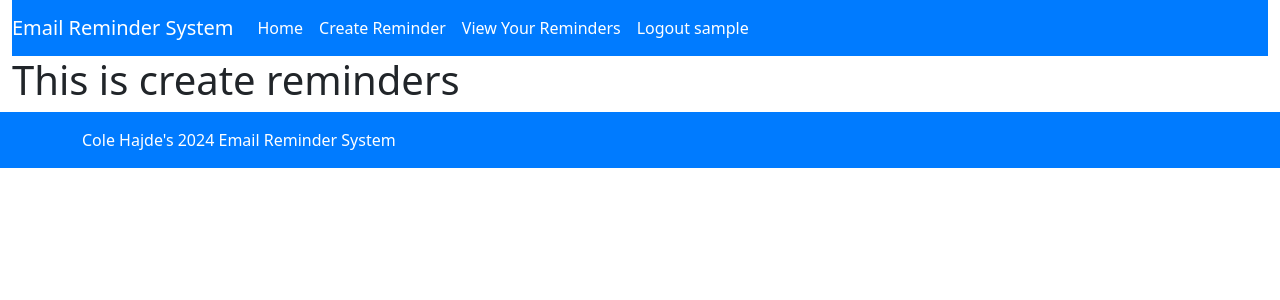
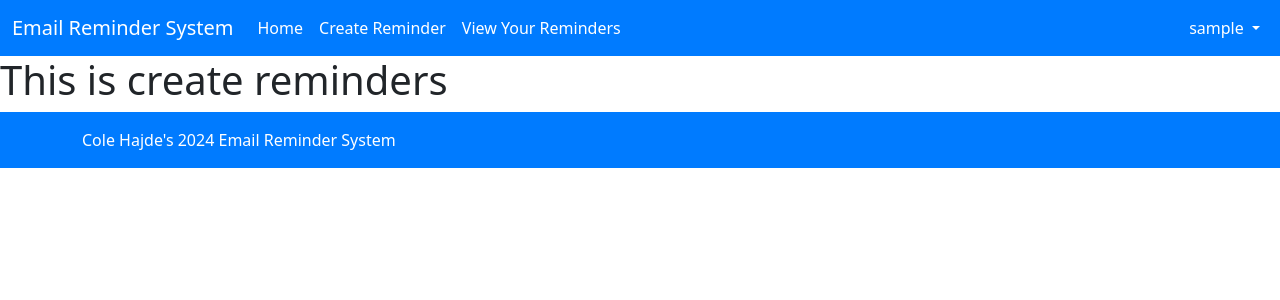
Before and after one commit to CHajde/CS3300_Email_App, a Django app: page /create/ in a window 1280 px wide. Shown: the top 300 px of the page. Run offline with Django 5.2, Linux system fonts and the light colour scheme; the visitor is signed in with stand-in values (Sample User, id 1); some libraries are stand-ins or nearby versions.

Commit message:
Added bootstrap and fixed navbar

```diff
--- a/django_project/settings.py
+++ b/django_project/settings.py
@@ -38,6 +38,7 @@ INSTALLED_APPS = [
     'django.contrib.messages',
     'django.contrib.staticfiles',
     'emrem_app',
+    'django_bootstrap5',
 ]
 
 # Add support for authenticating users
--- a/emrem_app/templates/emrem_app/base_template.html
+++ b/emrem_app/templates/emrem_app/base_template.html
@@ -5,7 +5,15 @@
     <title>Email Reminder System</title>
     <meta charset="utf-8">
     <meta name="viewport" content="width=device-width, initial-scale=1">
-    <link href="https://cdn.jsdelivr.net/npm/bootstrap@5.3.1/dist/css/bootstrap.min.css" rel="stylesheet" integrity="sha384-4bw+/aepP/YC94hEpVNVgiZdgIC5+VKNBQNGCHeKRQN+PtmoHDEXuppvnDJzQIu9" crossorigin="anonymous">
+    <meta name="viewport" content="width=device-width, initial-scale=1.0">
+    {% load django_bootstrap5 %}
+
+    {% bootstrap_css %}
+
+    {% bootstrap_javascript %}
+
+    {% bootstrap_messages %}
+    <title>EmailReminder</title>
     <style>
         :root {
             --primary-color: #007bff; /* Change this to your preferred primary color */
@@ -20,15 +28,14 @@
     </style>
 </head>
 <body>
-    <div class="container-fluid">
-        <!-- Navbar-->
-        <nav class="navbar navbar-expand-lg navbar-dark">
-            <a class="navbar-brand" href="#">Email Reminder System</a>
-            <button class="navbar-toggler" type="button" data-bs-toggle="collapse" data-bs-target="#navbarNav" aria-controls="navbarNav" aria-expanded="false" aria-label="Toggle navigation">
+    <nav class="navbar navbar-expand-lg navbar-dark bg-primary">
+        <div class="container-fluid">
+            <a class="navbar-brand" href="{% url 'index' %}">Email Reminder System</a>
+            <button class="navbar-toggler" type="button" data-bs-toggle="collapse" data-bs-target="#navbarNavDropdown" aria-controls="navbarNavDropdown" aria-expanded="false" aria-label="Toggle navigation">
                 <span class="navbar-toggler-icon"></span>
             </button>
-            <div class="collapse navbar-collapse" id="navbarNav">
-                <ul class="navbar-nav">
+            <div class="collapse navbar-collapse" id="navbarNavDropdown">
+                <ul class="navbar-nav me-auto mb-2 mb-lg-0">
                     <li class="nav-item">
                         <a class="nav-link active" aria-current="page" href="{% url 'index' %}">Home</a>
                     </li>
@@ -38,9 +45,16 @@
                     <li class="nav-item">
                         <a class="nav-link" href="{% url 'view_reminders' %}">View Your Reminders</a>
                     </li>
+                </ul>
+                <ul class="navbar-nav">
                     {% if user.is_authenticated %}
-                    <li class="nav-item">
-                        <a class="nav-link" href="{% url 'logout' %}?next={{ request.path }}">Logout {{ user.username }}</a>
+                    <li class="nav-item dropdown">
+                        <a class="nav-link dropdown-toggle" href="#" id="navbarDropdownMenuLink" role="button" data-bs-toggle="dropdown" aria-expanded="false">
+                            {{ user.username }}
+                        </a>
+                        <ul class="dropdown-menu dropdown-menu-end" aria-labelledby="navbarDropdownMenuLink">
+                            <li><a class="dropdown-item" href="{% url 'logout' %}?next={{ request.path }}">Logout</a></li>
+                        </ul>
                     </li>
                     {% else %}
                     <li class="nav-item">
@@ -49,7 +63,9 @@
                     {% endif %}
                 </ul>
             </div>
-        </nav>
+        </div>
+    </nav>
+
         <div class="col-sm-12">
             <!-- Block content from child html template -->
             {% block content %}
```
